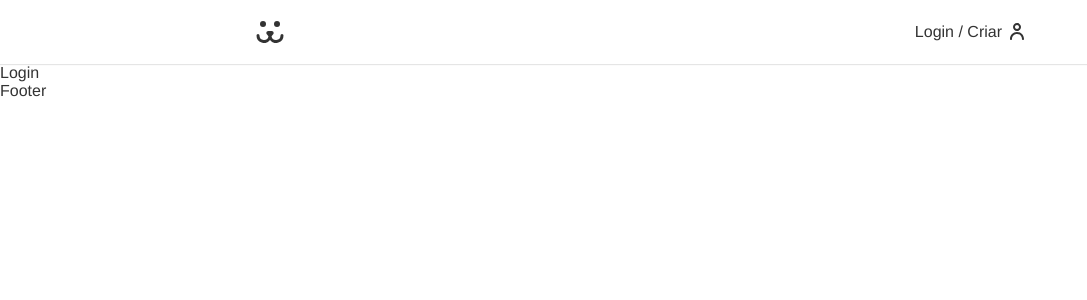
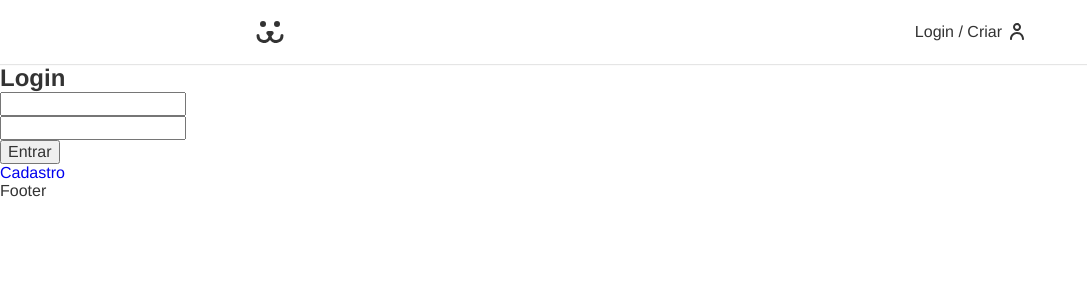
Before and after one commit to VittorioBarella/dogs, a React (Vite) app: page /login in a window 1280 px wide. Shown: the top 300 px of the page, without its empty margins (0-1087 px from the left). Built offline with nearby package versions, Linux system fonts and the light colour scheme.

Commit message:
created login routes

```diff
--- a/src/App.jsx
+++ b/src/App.jsx
@@ -11,7 +11,7 @@
         <Header />
         <Routes>
           <Route path="/" element={<Home />} />
-          <Route path="/login" element={<Login />} />
+          <Route path="/login/*" element={<Login />} />
         </Routes>
         <Footer />
       </BrowserRouter>
--- a/src/Components/Login/Login.jsx
+++ b/src/Components/Login/Login.jsx
@@ -1,7 +1,21 @@
 import React from 'react';
+import { Routes, Route } from 'react-router-dom';
+import LoginForm from './LoginForm';
+import LoginCreate from './LoginCreate';
+import LoginPasswordLost from './LoginPasswordLost';
+import LoginPasswordReset from './LoginPasswordReset';
 
 const Login = () => {
-  return <div>Login</div>;
+  return (
+    <div>
+      <Routes>
+        <Route path="/" element={<LoginForm />} />
+        <Route path="criar" element={<LoginCreate />} />
+        <Route path="perdeu" element={<LoginPasswordLost />} />
+        <Route path="resetar" element={<LoginPasswordReset />} />
+      </Routes>
+    </div>
+  );
 };
 
 export default Login;
--- /dev/null
+++ b/src/Components/Login/LoginCreate.jsx
@@ -0,0 +1,7 @@
+import React from 'react';
+
+const LoginCreate = () => {
+  return <div>Login Criar</div>;
+};
+
+export default LoginCreate;
--- /dev/null
+++ b/src/Components/Login/LoginForm.jsx
@@ -0,0 +1,46 @@
+import React from 'react';
+import { json, Link } from 'react-router-dom';
+
+const LoginForm = () => {
+  const [username, setUsername] = React.useState('');
+  const [password, setPassword] = React.useState('');
+
+  function handleSubmit(event) {
+    event.preventDefault();
+    fetch('https://dogsapi.origamid.dev/json/jwt-auth/v1/token', {
+      method: 'POST',
+      headers: {
+        'Content-Type': 'application/json',
+      },
+    })
+      .then((response) => {
+        console.log(response);
+        return response.json();
+      })
+      .then((json) => {
+        console.log(json);
+      });
+  }
+
+  return (
+    <section>
+      <h1>Login</h1>
+      <form action="" onSubmit={handleSubmit}>
+        <input
+          type="text"
+          value={username}
+          onChange={({ target }) => setUsername(target.value)}
+        />
+        <input
+          type="text"
+          value={password}
+          onChange={({ target }) => setPassword(target.value)}
+        />
+        <button>Entrar</button>
+      </form>
+      <Link to="/login/criar">Cadastro</Link>
+    </section>
+  );
+};
+
+export default LoginForm;
--- /dev/null
+++ b/src/Components/Login/LoginPasswordLost.jsx
@@ -0,0 +1,7 @@
+import React from 'react';
+
+const LoginPasswordLost = () => {
+  return <div></div>;
+};
+
+export default LoginPasswordLost;
--- /dev/null
+++ b/src/Components/Login/LoginPasswordReset.jsx
@@ -0,0 +1,7 @@
+import React from 'react';
+
+const LoginPasswordReset = () => {
+  return <div></div>;
+};
+
+export default LoginPasswordReset;
```
